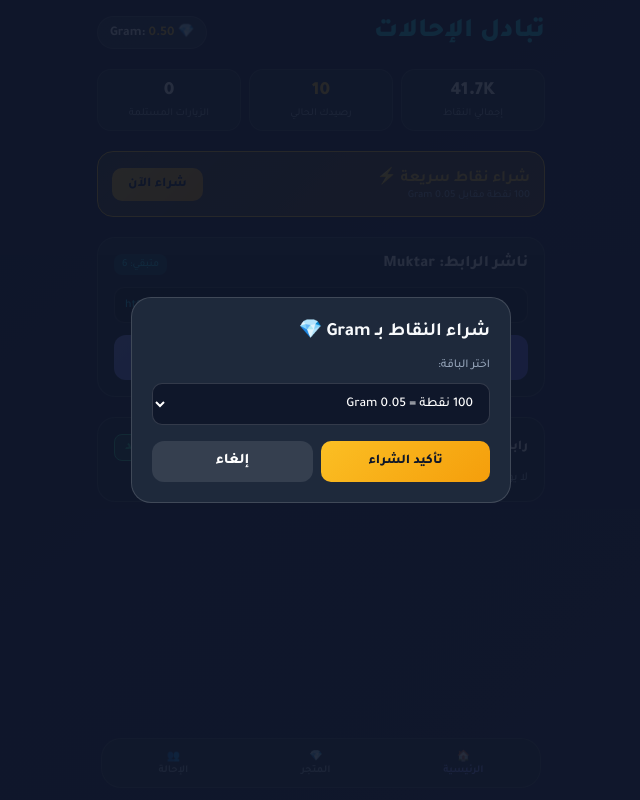
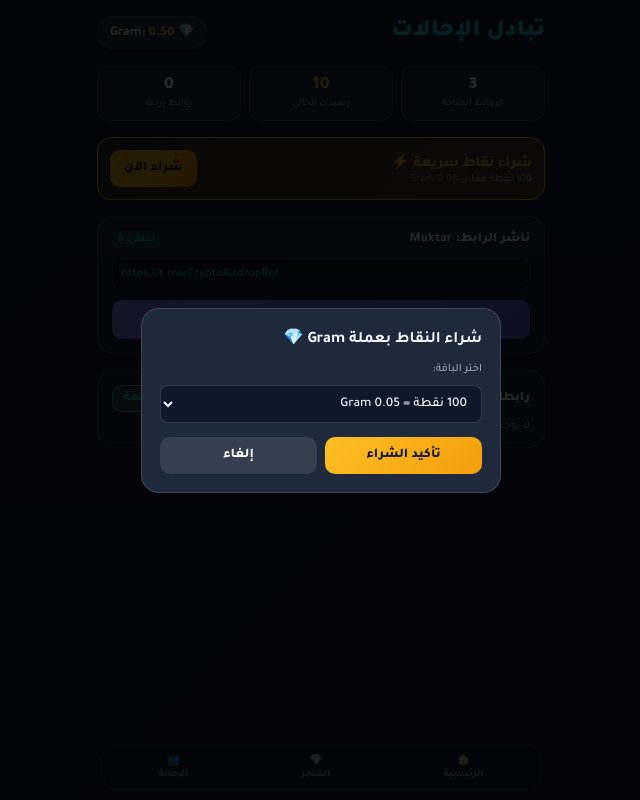
Before and after one commit to jxjsjsjshdbdhs-lab/REFERRAL-EXCHANGE, a plain HTML site: page index.html in a window 1280 px wide. Both pictures are taken after a click on the button "شراء الآن". Shown: the whole page, without its empty margins (319-959 px from the left). Drawn offline with Linux system fonts and the light colour scheme.

Commit message:
Add files via upload

```diff
--- a/index.html
+++ b/index.html
@@ -3,15 +3,15 @@
 <head>
     <meta charset="UTF-8">
     <meta name="viewport" content="width=device-width, initial-scale=1.0">
-    <title>Exchange App</title>
+    <title>منصة تبادل الإحالات</title>
     <script src="https://telegram.org/js/telegram-web-app.js"></script>
     <link href="https://fonts.googleapis.com/css2?family=Tajawal:wght@500;700;800;900&display=swap" rel="stylesheet">
     <style>
         :root {
-            --bg-start: #0f172a;
-            --bg-end: #1e1b4b;
-            --card-bg: rgba(30, 41, 59, 0.85);
-            --card-border: rgba(255, 255, 255, 0.15);
+            --bg-1: #0f172a;
+            --bg-2: #1e1b4b;
+            --card: rgba(30, 41, 59, 0.9);
+            --border: rgba(255, 255, 255, 0.15);
             --purple: #818cf8;
             --cyan: #22d3ee;
             --emerald: #34d399;
@@ -23,7 +23,7 @@
         * { box-sizing: border-box; margin: 0; padding: 0; font-family: 'Tajawal', sans-serif; }
 
         body {
-            background: linear-gradient(135deg, var(--bg-start), var(--bg-end));
+            background: linear-gradient(135deg, var(--bg-1), var(--bg-2));
             background-attachment: fixed;
             color: var(--text);
             padding: 16px;
@@ -33,54 +33,53 @@
             min-height: 100vh;
         }
 
-        .header { display: flex; justify-content: space-between; align-items: center; margin-bottom: 20px; }
-        .title { font-size: 20pt; font-weight: 900; color: var(--cyan); }
-        .pill { background: rgba(255,255,255,0.1); border: 1px solid var(--card-border); padding: 6px 12px; border-radius: 20px; font-size: 10pt; font-weight: 700; }
+        .header { display: flex; justify-content: space-between; align-items: center; margin-bottom: 16px; }
+        .title { font-size: 18pt; font-weight: 900; color: var(--cyan); }
+        .pill { background: rgba(255,255,255,0.1); border: 1px solid var(--border); padding: 6px 12px; border-radius: 20px; font-size: 10pt; font-weight: 700; }
 
-        .stats { display: grid; grid-template-columns: repeat(3, 1fr); gap: 8px; margin-bottom: 20px; }
-        .stat-box { background: var(--card-bg); border: 1px solid var(--card-border); border-radius: 14px; padding: 10px; text-align: center; }
-        .stat-val { font-size: 14pt; font-weight: 900; color: white; }
-        .stat-lbl { font-size: 8pt; color: var(--muted); margin-top: 4px; }
+        .stats-grid { display: grid; grid-template-columns: repeat(3, 1fr); gap: 8px; margin-bottom: 16px; }
+        .stat-box { background: var(--card); border: 1px solid var(--border); border-radius: 12px; padding: 10px 4px; text-align: center; }
+        .stat-val { font-size: 13pt; font-weight: 900; color: #fff; }
+        .stat-lbl { font-size: 7.5pt; color: var(--muted); margin-top: 2px; }
 
         .banner {
-            background: linear-gradient(135deg, rgba(251,191,36,0.2), rgba(245,158,11,0.3));
-            border: 1px solid var(--amber); border-radius: 16px; padding: 14px;
-            display: flex; justify-content: space-between; align-items: center; margin-bottom: 20px;
+            background: linear-gradient(135deg, rgba(251,191,36,0.15), rgba(245,158,11,0.25));
+            border: 1px solid var(--amber); border-radius: 14px; padding: 12px;
+            display: flex; justify-content: space-between; align-items: center; margin-bottom: 16px;
         }
 
-        .btn-gold {
-            background: linear-gradient(135deg, #fbbf24, #f59e0b); color: #0f172a;
-            border: none; border-radius: 10px; padding: 8px 16px; font-weight: 800; cursor: pointer;
+        .card { background: var(--card); border: 1px solid var(--border); border-radius: 16px; padding: 14px; margin-bottom: 16px; }
+
+        .btn {
+            border: none; border-radius: 10px; padding: 10px 14px;
+            font-weight: 800; font-size: 10pt; cursor: pointer; display: block; width: 100%; text-align: center;
+        }
+        .btn-amber { background: linear-gradient(135deg, #fbbf24, #f59e0b); color: #0f172a; }
+        .btn-purple { background: linear-gradient(135deg, var(--purple), #6366f1); color: #fff; }
+        .btn-emerald { background: rgba(52,211,153,0.2); color: var(--emerald); border: 1px solid var(--emerald); }
+
+        .link-box {
+            background: rgba(0,0,0,0.4); border: 1px solid var(--border); border-radius: 8px;
+            padding: 8px; font-size: 9pt; color: var(--cyan); margin: 10px 0; direction: ltr; text-align: left; word-break: break-all;
         }
 
-        .btn-purple {
-            background: linear-gradient(135deg, var(--purple), #6366f1); color: white;
-            border: none; border-radius: 12px; padding: 12px; width: 100%; font-size: 11pt; font-weight: 800; cursor: pointer;
+        .modal {
+            position: fixed; top: 0; left: 0; right: 0; bottom: 0;
+            background: rgba(0, 0, 0, 0.85); display: none; align-items: center; justify-content: center; z-index: 9999; padding: 16px;
+        }
+        .modal-box { background: #1e293b; border: 1px solid var(--border); border-radius: 18px; padding: 18px; width: 100%; max-width: 360px; }
+
+        .inp {
+            width: 100%; padding: 10px; background: #0f172a; border: 1px solid var(--border);
+            border-radius: 8px; color: #fff; margin: 6px 0 14px 0; outline: none; font-size: 10pt;
         }
 
-        .card { background: var(--card-bg); border: 1px solid var(--card-border); border-radius: 18px; padding: 16px; margin-bottom: 20px; }
-        .card-head { display: flex; justify-content: space-between; align-items: center; margin-bottom: 12px; }
-        .link-box { background: rgba(0,0,0,0.3); border: 1px solid var(--card-border); padding: 10px; border-radius: 10px; font-size: 9pt; color: var(--cyan); margin-bottom: 12px; text-align: left; direction: ltr; word-break: break-all; }
-
-        /* Popups / Modals */
-        .modal {
-            position: fixed; top: 0; left: 0; right: 0; bottom: 0;
-            background: rgba(15, 23, 42, 0.9);
-            display: none; align-items: center; justify-content: center;
-            z-index: 999; padding: 16px;
+        .nav {
+            position: fixed; bottom: 10px; left: 50%; transform: translateX(-50%);
+            width: calc(100% - 20px); max-width: 440px; background: rgba(15, 23, 42, 0.95);
+            border: 1px solid var(--border); border-radius: 16px; display: flex; justify-content: space-around; padding: 8px 0;
         }
-
-        .modal-content { background: #1e293b; border: 1px solid var(--card-border); border-radius: 20px; padding: 20px; width: 100%; max-width: 380px; }
-        .inp { width: 100%; padding: 12px; background: #0f172a; border: 1px solid var(--card-border); border-radius: 10px; color: white; margin: 8px 0 16px 0; outline: none; }
-
-        .nav {
-            position: fixed; bottom: 12px; left: 50%; transform: translateX(-50%);
-            width: calc(100% - 32px); max-width: 440px;
-            background: rgba(30, 41, 59, 0.95); border: 1px solid var(--card-border);
-            border-radius: 20px; display: flex; justify-content: space-around; padding: 10px 0;
-        }
-        .nav-btn { color: var(--muted); font-size: 8pt; font-weight: 700; text-align: center; cursor: pointer; }
-        .nav-btn.active { color: var(--purple); }
+        .nav-item { color: var(--muted); font-size: 8pt; font-weight: 700; text-align: center; cursor: pointer; }
     </style>
 </head>
 <body>
@@ -90,42 +89,44 @@
         <div class="pill">💎 Gram: <span id="gram-bal" style="color:var(--amber);">0.50</span></div>
     </div>
 
-    <div class="stats">
-        <div class="stat-box"><div class="stat-val">41.7K</div><div class="stat-lbl">إجمالي النقاط</div></div>
+    <div class="stats-grid">
+        <div class="stat-box"><div class="stat-val" id="total-tasks-cnt">2</div><div class="stat-lbl">الروابط المتاحة</div></div>
         <div class="stat-box"><div class="stat-val" id="pts-bal" style="color:var(--amber);">10</div><div class="stat-lbl">رصيدك الحالي</div></div>
-        <div class="stat-box"><div class="stat-val" id="clicks-count">0</div><div class="stat-lbl">الزيارات المستلمة</div></div>
+        <div class="stat-box"><div class="stat-val" id="completed-cnt">0</div><div class="stat-lbl">روابط زرتها</div></div>
     </div>
 
     <div class="banner">
         <div>
-            <h4 style="color:var(--amber);">شراء نقاط سريعة ⚡</h4>
+            <h4 style="color:var(--amber); font-size:11pt;">شراء نقاط سريعة ⚡</h4>
             <p style="font-size:8pt; color:var(--muted);">100 نقطة مقابل 0.05 Gram</p>
         </div>
-        <button class="btn-gold" id="open-buy-btn">شراء الآن</button>
+        <button class="btn btn-amber" style="width:auto;" onclick="openModal('buy-modal')">شراء الآن</button>
     </div>
 
-    <div class="card">
-        <div class="card-head">
-            <span style="font-weight:800;" id="task-user">ناشر الرابط: Muktar</span>
-            <span style="font-size:8pt; background:rgba(34,211,238,0.2); color:var(--cyan); padding:4px 8px; border-radius:8px;" id="task-left">متبقي: 6</span>
+    <!-- Active Task Card -->
+    <div class="card" id="task-card">
+        <div style="display:flex; justify-content:space-between; align-items:center;">
+            <span style="font-weight:800; font-size:10pt;" id="task-user">ناشر الرابط: Muktar</span>
+            <span style="font-size:8pt; background:rgba(34,211,238,0.2); color:var(--cyan); padding:2px 6px; border-radius:6px;" id="task-left">متبقي: 6</span>
         </div>
         <div class="link-box" id="task-url">https://t.me/example_bot</div>
-        <button class="btn-purple" id="visit-btn">↗ زيارة الرابط (+1 نقطة)</button>
+        <button class="btn btn-purple" onclick="visitLink()">↗ زيارة الرابط (+1 نقطة)</button>
     </div>
 
+    <!-- My Link Card -->
     <div class="card">
-        <div style="display:flex; justify-content:space-between; align-items:center; margin-bottom:10px;">
+        <div style="display:flex; justify-content:space-between; align-items:center; margin-bottom:8px;">
             <span style="font-weight:800; font-size:10pt;">رابطك المنشور</span>
-            <button style="background:rgba(52,211,153,0.2); color:var(--emerald); border:1px solid var(--emerald); padding:4px 10px; border-radius:8px; font-weight:800; cursor:pointer;" id="open-add-btn">+ نشر رابط جديد</button>
+            <button class="btn btn-emerald" style="width:auto; padding:4px 10px;" onclick="openModal('add-modal')">+ إنشاء مهمة</button>
         </div>
-        <div id="my-task-info" style="font-size:9pt; color:var(--muted);">لا يوجد رابط مضاف حالياً.</div>
+        <div id="my-task-info" style="font-size:8.5pt; color:var(--muted);">لا يوجد رابط مضاف حالياً.</div>
     </div>
 
     <!-- Modal: Buy Points -->
     <div class="modal" id="buy-modal">
-        <div class="modal-content">
-            <h3 style="margin-bottom:12px;">شراء النقاط بـ Gram 💎</h3>
-            <label style="font-size:9pt; color:var(--muted);">اختر الباقة:</label>
+        <div class="modal-box">
+            <h3 style="margin-bottom:10px; font-size:12pt;">شراء النقاط بعملة Gram 💎</h3>
+            <label style="font-size:8.5pt; color:var(--muted);">اختر الباقة:</label>
             <select class="inp" id="buy-pkg">
                 <option value="100">100 نقطة = 0.05 Gram</option>
                 <option value="300">300 نقطة = 0.15 Gram</option>
@@ -133,59 +134,72 @@
                 <option value="1000">1000 نقطة = 0.50 Gram</option>
             </select>
             <div style="display:flex; gap:8px;">
-                <button class="btn-gold" style="flex:1;" id="confirm-buy-btn">تأكيد الشراء</button>
-                <button class="btn-purple" style="flex:1; background:rgba(255,255,255,0.1);" id="close-buy-btn">إلغاء</button>
+                <button class="btn btn-amber" onclick="buyPoints()">تأكيد الشراء</button>
+                <button class="btn btn-purple" style="background:rgba(255,255,255,0.1);" onclick="closeModal('buy-modal')">إلغاء</button>
             </div>
         </div>
     </div>
 
     <!-- Modal: Add Link -->
     <div class="modal" id="add-modal">
-        <div class="modal-content">
-            <h3 style="margin-bottom:12px;">نشر رابط جديد 🔗</h3>
-            <label style="font-size:9pt; color:var(--muted);">رابط الإحالة:</label>
-            <input type="url" class="inp" id="add-url-inp" placeholder="https://t.me/your_bot">
-            <label style="font-size:9pt; color:var(--muted);">عدد الزيارات المطلوب:</label>
-            <input type="number" class="inp" id="add-cnt-inp" placeholder="مثال: 10">
+        <div class="modal-box">
+            <h3 style="margin-bottom:10px; font-size:12pt;">إنشاء مهمة جديدة 🔗</h3>
+            <label style="font-size:8.5pt; color:var(--muted);">رابط الإحالة:</label>
+            <input type="url" class="inp" id="add-url" placeholder="https://t.me/your_bot">
+            <label style="font-size:8.5pt; color:var(--muted);">عدد الزيارات المطلوبة:</label>
+            <input type="number" class="inp" id="add-cnt" placeholder="مثال: 10">
             <div style="display:flex; gap:8px;">
-                <button class="btn-purple" style="flex:1; background:var(--emerald);" id="confirm-add-btn">نشر</button>
-                <button class="btn-purple" style="flex:1; background:rgba(255,255,255,0.1);" id="close-add-btn">إلغاء</button>
+                <button class="btn btn-purple" style="background:var(--emerald); color:#0f172a;" onclick="addLink()">نشر الآن</button>
+                <button class="btn btn-purple" style="background:rgba(255,255,255,0.1);" onclick="closeModal('add-modal')">إلغاء</button>
             </div>
         </div>
     </div>
 
-    <!-- Navigation -->
+    <!-- Bottom Navigation -->
     <div class="nav">
-        <div class="nav-btn active" id="nav-home">🏠<br>الرئيسية</div>
-        <div class="nav-btn" id="nav-store">💎<br>المتجر</div>
-        <div class="nav-btn" id="nav-ref">👥<br>الإحالة</div>
+        <div class="nav-item" onclick="alert('أنت في الصفحة الرئيسية')">🏠<br>الرئيسية</div>
+        <div class="nav-item" onclick="openModal('buy-modal')">💎<br>المتجر</div>
+        <div class="nav-item" onclick="alert('رابط إحالتك:\nhttps://t.me/YourBot?start=123')">👥<br>الإحالة</div>
     </div>
 
     <script>
-        // Init Telegram WebApp
         if (window.Telegram && window.Telegram.WebApp) {
             window.Telegram.WebApp.expand();
         }
 
-        // State Variables
+        // App States
         let pts = parseInt(localStorage.getItem('pts')) || 10;
         let gram = parseFloat(localStorage.getItem('gram')) || 0.50;
         let myLink = JSON.parse(localStorage.getItem('myLink')) || null;
+        let visitedTasks = JSON.parse(localStorage.getItem('visitedTasks')) || [];
 
-        let tasks = [
-            { user: "Muktar", left: 6, url: "https://t.me/CryptoAirdropBot" },
-            { user: "Ahmed", left: 12, url: "https://t.me/MajorTonBot" }
+        // All active referral tasks
+        let tasks = JSON.parse(localStorage.getItem('globalTasks')) || [
+            { id: 101, user: "Muktar", left: 6, url: "https://t.me/CryptoAirdropBot" },
+            { id: 102, user: "Ahmed", left: 12, url: "https://t.me/MajorTonBot" },
+            { id: 103, user: "Ali", left: 5, url: "https://t.me/BlumCryptoBot" }
         ];
-        let curTask = 0;
 
-        function refreshUI() {
+        function getNextAvailableTask() {
+            return tasks.find(t => !visitedTasks.includes(t.id) && t.left > 0);
+        }
+
+        function render() {
             document.getElementById('pts-bal').innerText = pts;
             document.getElementById('gram-bal').innerText = gram.toFixed(2);
+            document.getElementById('completed-cnt').innerText = visitedTasks.length;
+            document.getElementById('total-tasks-cnt').innerText = tasks.filter(t => t.left > 0).length;
 
-            if(tasks.length > 0) {
-                document.getElementById('task-user').innerText = "ناشر الرابط: " + tasks[curTask].user;
-                document.getElementById('task-left').innerText = "متبقي: " + tasks[curTask].left;
-                document.getElementById('task-url').innerText = tasks[curTask].url;
+            let curTask = getNextAvailableTask();
+            let cardBox = document.getElementById('task-card');
+
+            if(curTask) {
+                cardBox.style.display = 'block';
+                document.getElementById('task-user').innerText = "ناشر الرابط: " + curTask.user;
+                document.getElementById('task-left').innerText = "متبقي: " + curTask.left;
+                document.getElementById('task-url').innerText = curTask.url;
+            } else {
+                cardBox.innerHTML = `<div style="text-align:center; padding:15px; color:var(--muted); font-size:10pt;">🎉 أكملت جميع الروابط المتاحة حالياً!<br>عد لاحقاً للحصول على روابط جديدة.</div>`;
             }
 
             let infoBox = document.getElementById('my-task-info');
@@ -196,58 +210,80 @@
             }
         }
 
-        // Button Events Mapping
-        document.getElementById('open-buy-btn').onclick = () => document.getElementById('buy-modal').style.display = 'flex';
-        document.getElementById('close-buy-btn').onclick = () => document.getElementById('buy-modal').style.display = 'none';
+        function openModal(id) { document.getElementById(id).style.display = 'flex'; }
+        function closeModal(id) { document.getElementById(id).style.display = 'none'; }
 
-        document.getElementById('open-add-btn').onclick = () => document.getElementById('add-modal').style.display = 'flex';
-        document.getElementById('close-add-btn').onclick = () => document.getElementById('add-modal').style.display = 'none';
+        function visitLink() {
+            let curTask = getNextAvailableTask();
+            if(!curTask) return;
 
-        document.getElementById('nav-store').onclick = () => document.getElementById('buy-modal').style.display = 'flex';
-        document.getElementById('nav-ref').onclick = () => alert("رابط الإحالة الخاص بك:\nhttps://t.me/YourBot?start=12345");
+            // Open URL
+            window.open(curTask.url, '_blank');
 
-        // Visit Task Function
-        document.getElementById('visit-btn').onclick = () => {
-            if(tasks.length === 0) return;
-            let t = tasks[curTask];
-            window.open(t.url, '_blank');
+            // Reward & update state
             pts += 1;
-            t.left -= 1;
+            curTask.left -= 1;
+            visitedTasks.push(curTask.id);
+
+            // Save changes locally
             localStorage.setItem('pts', pts);
-            if(t.left <= 0) tasks.splice(curTask, 1);
-            refreshUI();
-        };
+            localStorage.setItem('visitedTasks', JSON.stringify(visitedTasks));
+            localStorage.setItem('globalTasks', JSON.stringify(tasks));
 
-        // Confirm Buy
-        document.getElementById('confirm-buy-btn').onclick = () => {
+            render();
+        }
+
+        function buyPoints() {
             let p = parseInt(document.getElementById('buy-pkg').value);
             let cost = (p / 100) * 0.05;
-            if(gram < cost) { alert("رصيدك من عملة Gram غير كافٍ!"); return; }
+
+            if(gram < cost) {
+                alert("رصيدك من عملة Gram غير كافٍ!");
+                return;
+            }
+
             gram -= cost;
             pts += p;
+
             localStorage.setItem('gram', gram);
             localStorage.setItem('pts', pts);
-            document.getElementById('buy-modal').style.display = 'none';
-            refreshUI();
+
+            closeModal('buy-modal');
+            render();
             alert("تم شراء " + p + " نقطة بنجاح!");
-        };
+        }
 
-        // Confirm Add Link
-        document.getElementById('confirm-add-btn').onclick = () => {
-            let u = document.getElementById('add-url-inp').value.trim();
-            let c = parseInt(document.getElementById('add-cnt-inp').value);
-            if(!u || !c || c < 1) { alert("يرجى إدخال الرابط والعدد بشكل صحيح"); return; }
-            if(c > pts) { alert("نقاطك لا تكفي! رصيدك: " + pts); return; }
+        function addLink() {
+            let u = document.getElementById('add-url').value.trim();
+            let c = parseInt(document.getElementById('add-cnt').value);
+
+            if(!u || !c || c < 1) {
+                alert("يرجى كتابة الرابط وتحديد عدد الزيارات!");
+                return;
+            }
+
+            if(c > pts) {
+                alert("نقاطك لا تكفي! رصيدك الحالي: " + pts);
+                return;
+            }
+
             pts -= c;
+            let newTask = { id: Date.now(), user: "أنت", left: c, url: u };
+            tasks.push(newTask);
             myLink = { url: u, cnt: c };
+
             localStorage.setItem('pts', pts);
             localStorage.setItem('myLink', JSON.stringify(myLink));
-            document.getElementById('add-modal').style.display = 'none';
-            refreshUI();
-            alert("تم نشر رابطك بنجاح!");
-        };
+            localStorage.setItem('globalTasks', JSON.stringify(tasks));
 
-        refreshUI();
+            closeModal('add-modal');
+            document.getElementById('add-url').value = '';
+            document.getElementById('add-cnt').value = '';
+            render();
+            alert("تم إنشاء المهمة ونشر رابطك بنجاح!");
+        }
+
+        render();
     </script>
 </body>
 </html>
```
